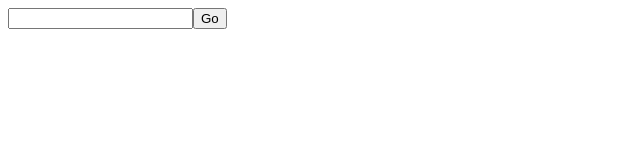
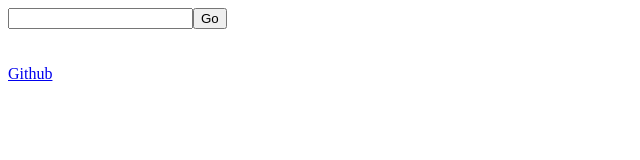
Before and after one commit to mhazoldt/prs_game, a plain HTML site: page index.html in a window 1280 px wide. Shown: the full height of the page, 0-640 px from the left. Drawn offline with Linux system fonts and the light colour scheme.

Commit message:
added link

```diff
--- a/index.html
+++ b/index.html
@@ -6,5 +6,8 @@
   <body>
     <input id="playerChoice" type="text"></input><button onclick="startGame()">Go</button>
     <div id="computerChoiceDiv"></div>
+    <br>
+    <br>
+    <a href="https://github.com/mhazoldt/prs_game">Github</a>
   </body>
 </html>
```
